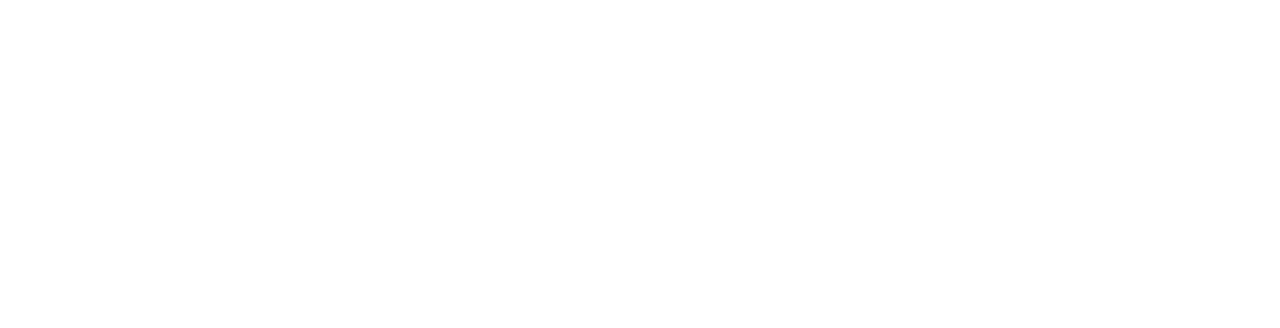
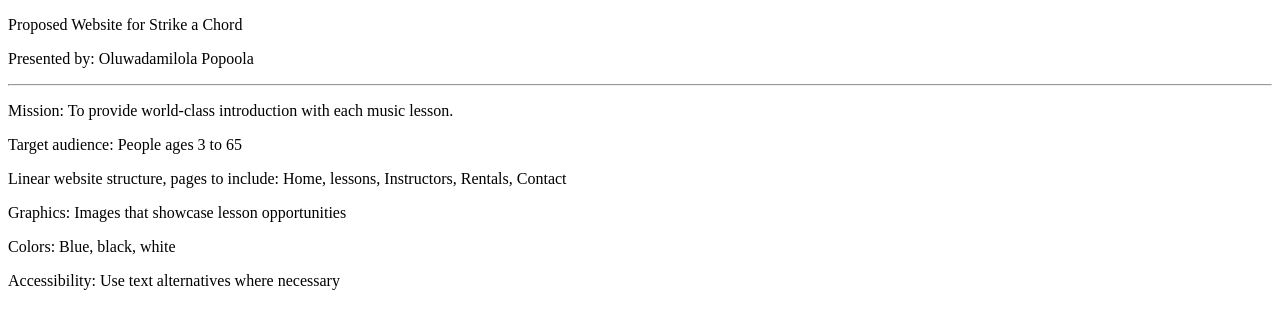
Before and after one commit to 144Sp23/ch1lab1-damipop7, a plain HTML site: page plan.html in a window 1280 px wide. Drawn offline with Linux system fonts and the light colour scheme.

Commit message:
Completed Lab 1
I completed lab 1 and duplicated the text file into an index file

```diff
--- a/plan.html
+++ b/plan.html
@@ -1,9 +1,25 @@
 <!DOCTYPE html>
+<html lang = "en">
 <head>
-<title>Pacific Trails Resort</title>
-<meta charset="utf-8">
+    <title>Strike a Chord</title>
+    <meta charset="utf-8">
 </head>
 <body>
+    <p> Proposed Website for Strike a Chord </p>
+    <p> Presented by: Oluwadamilola Popoola </p>
+    <hr>
 
+
+    <p>Mission: To provide world-class introduction with each music lesson.</p>
+
+    <p>Target audience: People ages 3 to 65 </p>
+
+    <p>Linear website structure, pages to include: Home, lessons, Instructors, Rentals, Contact</p>
+
+    <p>Graphics: Images that showcase lesson opportunities</p>
+
+    <p>Colors: Blue, black, white</p>
+
+    <p>Accessibility: Use text alternatives where necessary</p>
 </body>
 </html>
```
Also changed, not shown: index.html (added, +25 -0 lines).
